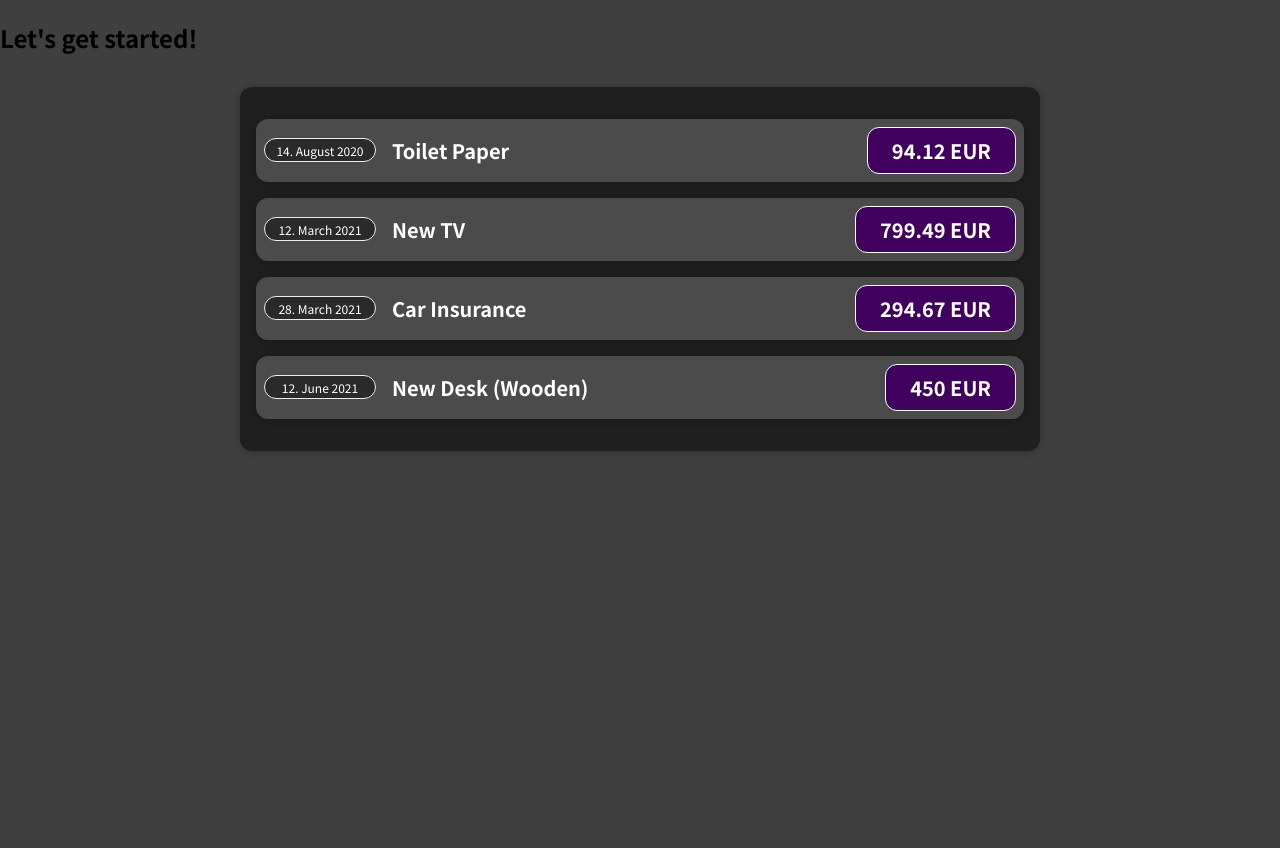
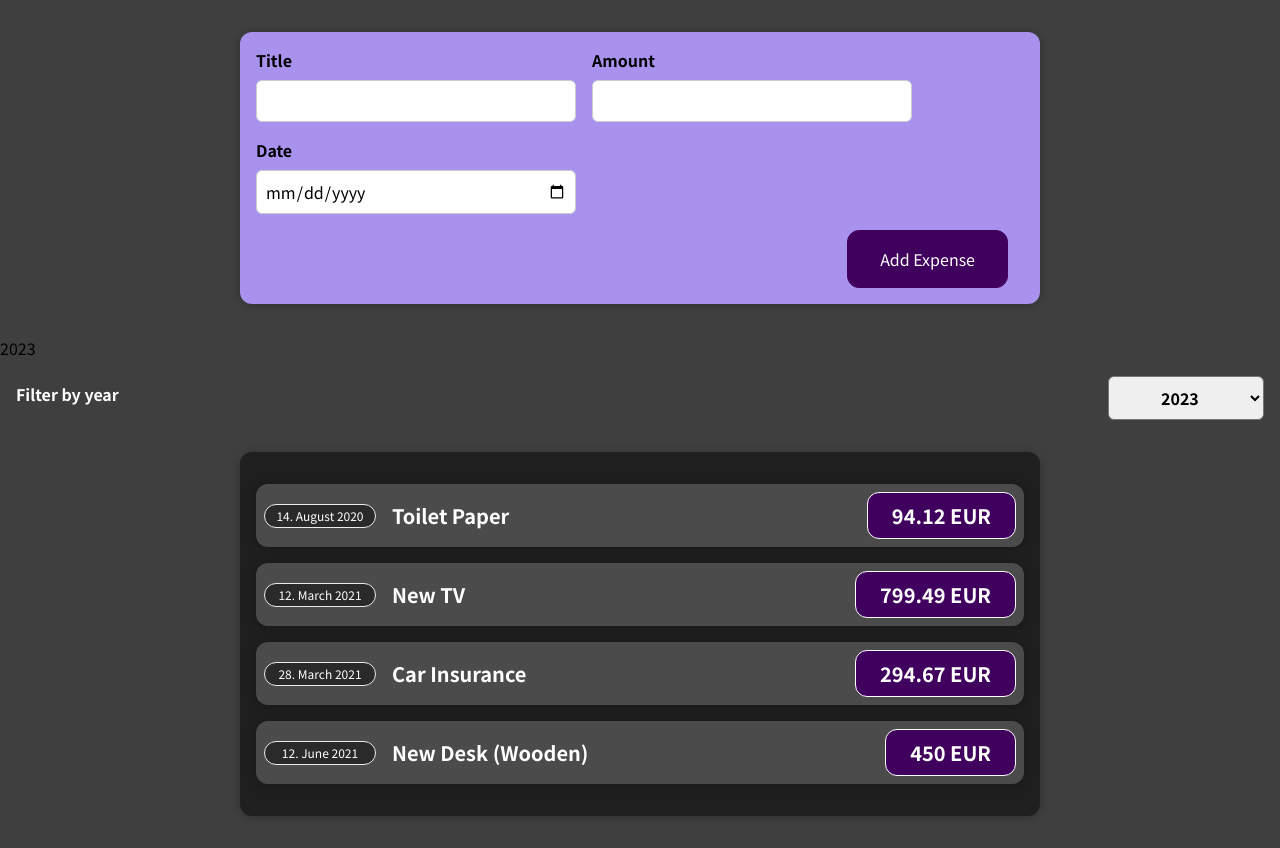
Before and after one commit to SamuelVitek/first_react_app, a React (Create React App) app: page / in a window 1280 px wide. Before the commit the page ends 800 px from the top, so only its background shows below. Built offline with nearby package versions, Linux system fonts and the light colour scheme.

Commit message:
End of second chapter

```diff
--- a/src/App.js
+++ b/src/App.js
@@ -1,4 +1,5 @@
 import Expenses from './components/Expenses/Expenses';
+import NewExpense from './components/NewExpense/NewExpense';
 
 const App = () => {
     const expenses = [
@@ -27,9 +28,14 @@
         }
     ];
 
+    const addExpenseHandler = expense => {
+        expenses.push(expense);
+        console.log(expense)
+    };
+
     return (
         <div>
-            <h2>Let's get started!</h2>
+            <NewExpense onSavePassData={addExpenseHandler} />
             <Expenses data={expenses}></Expenses>
         </div>
     );
--- a/src/components/Expenses/ExpenseDate.js
+++ b/src/components/Expenses/ExpenseDate.js
@@ -6,8 +6,8 @@
     const year = props.date.getFullYear();
 
     return (
-        <div className="expense-date">
-            <div className="expense-date__month">{day}. {month} {year}</div>
+        <div className='expense-date'>
+            <div className='expense-date__month'>{day}. {month} {year}</div>
         </div>
     )
 }
--- /dev/null
+++ b/src/components/Expenses/ExpenseFilter.js
@@ -0,0 +1,26 @@
+import React, {useState} from 'react';
+
+import './ExpensesFilter.css';
+
+const ExpensesFilter = (props) => {
+    const changeYearHandler = (event) => {
+        props.onFilterChange(event.target.value);
+    }
+
+    return (
+        <div className='expenses-filter'>
+            <div className='expenses-filter__control'>
+                <label>Filter by year</label>
+                <select onChange={changeYearHandler}>
+                    <option value='2023'>2023</option>
+                    <option value='2022'>2022</option>
+                    <option value='2021'>2021</option>
+                    <option value='2020'>2020</option>
+                    <option value='2019'>2019</option>
+                </select>
+            </div>
+        </div>
+    );
+};
+
+export default ExpensesFilter;
--- a/src/components/Expenses/Expenses.js
+++ b/src/components/Expenses/Expenses.js
@@ -1,10 +1,21 @@
 import './Expenses.css'
-import ExpenseItem from "./ExpenseItem";
-import Card from "../UI/Card";
+import ExpenseItem from './ExpenseItem';
+import Card from '../UI/Card';
+import React, {useState} from "react";
+import ExpenseFilter from "./ExpenseFilter";
 
 const Expenses = (props) => {
+    const [filteredYear, setFilteredYear] = useState('2023');
+
+    const onFilterChangeHandler = (year) => {
+        setFilteredYear(year);
+    }
+
     return (
-        <Card className="expenses">
+        <div>
+            <p>{filteredYear}</p>
+            <ExpenseFilter onFilterChange={onFilterChangeHandler} />
+            <Card className='expenses'>
                 <ExpenseItem
                     title={props.data[0].title}
                     amount={props.data[0].amount}
@@ -26,6 +37,7 @@
                     date={props.data[3].date}>
                 </ExpenseItem>
             </Card>
+        </div>
     )
 }
 
--- /dev/null
+++ b/src/components/Expenses/ExpensesFilter.css
@@ -0,0 +1,24 @@
+.expenses-filter {
+    color: white;
+    padding: 0 1rem;
+}
+
+.expenses-filter__control {
+    display: flex;
+    width: 100%;
+    align-items: center;
+    justify-content: space-between;
+    margin: 1rem 0;
+}
+
+.expenses-filter label {
+    font-weight: bold;
+    margin-bottom: 0.5rem;
+}
+
+.expenses-filter select {
+    font: inherit;
+    padding: 0.5rem 3rem;
+    font-weight: bold;
+    border-radius: 6px;
+}
--- /dev/null
+++ b/src/components/NewExpense/ExpenseForm.css
@@ -0,0 +1,26 @@
+.new-expense__controls {
+    display: flex;
+    flex-wrap: wrap;
+    gap: 1rem;
+    margin-bottom: 1rem;
+    text-align: left;
+}
+
+.new-expense__control label {
+    font-weight: bold;
+    margin-bottom: 0.5rem;
+    display: block;
+}
+
+.new-expense__control input {
+    font: inherit;
+    padding: 0.5rem;
+    border-radius: 6px;
+    border: 1px solid #ccc;
+    width: 20rem;
+    max-width: 100%;
+}
+
+.new-expense__actions {
+    text-align: right;
+}
--- /dev/null
+++ b/src/components/NewExpense/ExpenseForm.js
@@ -0,0 +1,60 @@
+import React, { useState } from 'react';
+import './ExpenseForm.css';
+
+const ExpenseForm = (props) => {
+    const [enteredTitle, setEnteredTitle] = useState('');
+    const [enteredAmount, setEnteredAmount] = useState('');
+    const [enteredDate, setEnteredDate] = useState('');
+
+    const titleChangeHandler = (event) => {
+        setEnteredTitle(event.target.value);
+    };
+
+    const amountChangeHandler = (event) => {
+        setEnteredAmount(event.target.value);
+    };
+
+    const dateChangeHandler = (event) => {
+        setEnteredDate(event.target.value);
+    };
+
+    const submitHandler = (event) => {
+        event.preventDefault();
+
+        const expenseData = {
+            title: enteredTitle,
+            amount: enteredAmount,
+            date: new Date(enteredDate)
+        }
+
+        props.onSaveExpenseData(expenseData);
+
+        setEnteredTitle('');
+        setEnteredAmount('');
+        setEnteredDate('');
+    };
+
+    return (
+        <form onSubmit={submitHandler}>
+            <div className='new-expense__controls'>
+                <div className='new-expense__control'>
+                    <label>Title</label>
+                    <input type='text' value={enteredTitle} onChange={titleChangeHandler}/>
+                </div><
+                div className='new-expense__control'>
+                    <label>Amount</label>
+                    <input type='number' min='0.01' step='0.01' value={enteredAmount} onChange={amountChangeHandler}/>
+                </div>
+                <div className='new-expense__control'>
+                    <label>Date</label>
+                    <input type='date' min='2019-01-01' step='9999-99-99' value={enteredDate} onChange={dateChangeHandler}/>
+                </div>
+            </div>
+            <div className='new-expense__actions'>
+                <button type='submit'>Add Expense</button>
+            </div>
+        </form>
+    )
+};
+
+export default ExpenseForm;
--- /dev/null
+++ b/src/components/NewExpense/NewExpense.css
@@ -0,0 +1,38 @@
+.new-expense {
+    background-color: #a892ee;
+    padding: 1rem;
+    margin: 2rem auto;
+    width: 50rem;
+    max-width: 95%;
+    border-radius: 12px;
+    text-align: center;
+    box-shadow: 0 1px 8px rgba(0, 0, 0, 0.25);
+}
+
+.new-expense button {
+    font: inherit;
+    cursor: pointer;
+    padding: 1rem 2rem;
+    border: 1px solid #40005d;
+    background-color: #40005d;
+    color: white;
+    border-radius: 12px;
+    margin-right: 1rem;
+}
+
+.new-expense button:hover,
+.new-expense button:active {
+    background-color: #510674;
+    border-color: #510674;
+}
+
+.new-expense button.alternative {
+    color: #220131;
+    border-color: transparent;
+    background-color: transparent;
+}
+
+.new-expense button.alternative:hover,
+.new-expense button.alternative:active {
+    background-color: #ddb3f8;
+}
--- /dev/null
+++ b/src/components/NewExpense/NewExpense.js
@@ -0,0 +1,22 @@
+import React from 'react';
+import ExpenseForm from './ExpenseForm';
+import './NewExpense.css';
+
+const NewExpense = (props) => {
+    const onSaveExpenseDataHandler = (enteredExpenseData) => {
+        const expenseData = {
+            ...enteredExpenseData,
+            id: Math.random().toString()
+        };
+
+        props.onSavePassData(expenseData);
+    };
+
+    return (
+        <div className='new-expense'>
+            <ExpenseForm onSaveExpenseData={onSaveExpenseDataHandler} />
+        </div>
+    )
+}
+
+export default NewExpense;
```
Also changed, not shown: src/components/Expenses/ExpenseItem.js (+7 -4 lines). Lines whose indentation alone changed are shown as unchanged.
